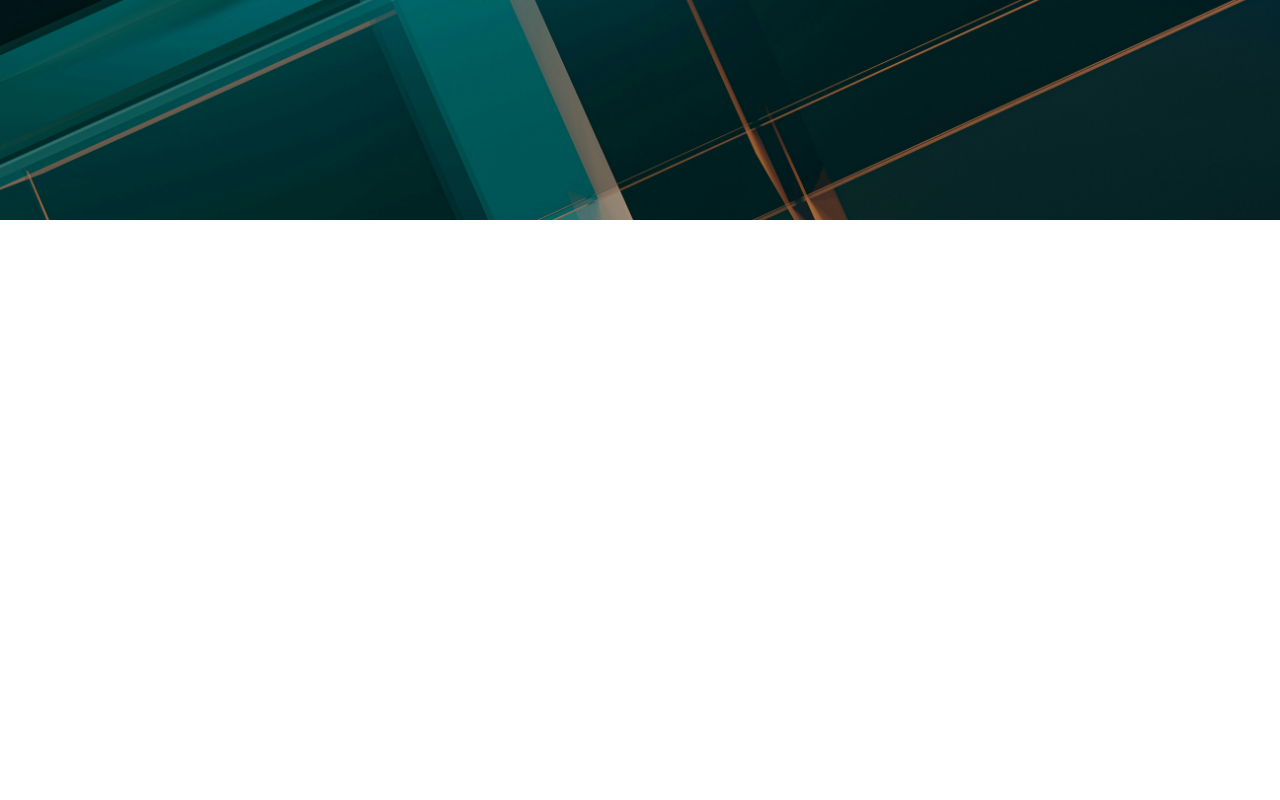
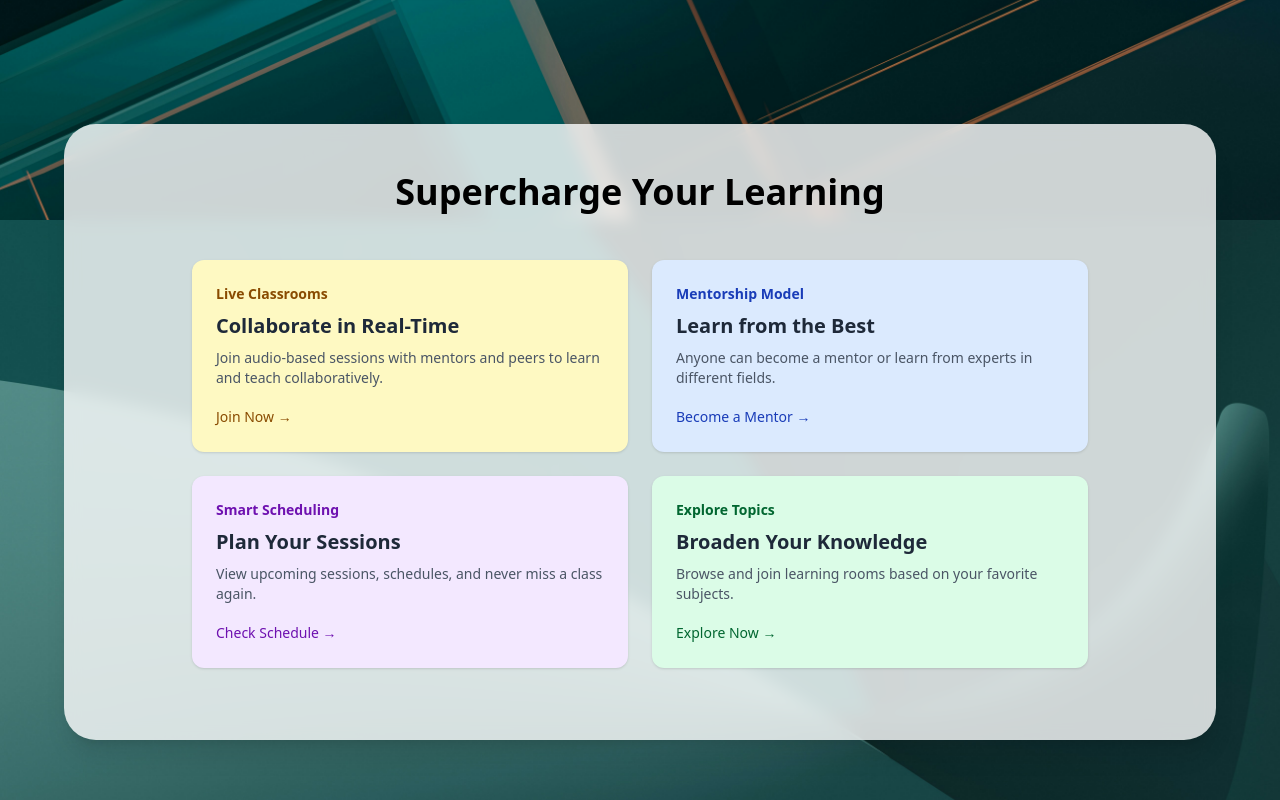
Before and after one commit to Vivek08v/Sahpathi, a React (Vite) app in the folder client/: page / in a window 1280 px wide. Shown: the part 580-1380 px from the top of the page. Before the commit the page ends 800 px from the top, so only its background shows below. Built offline with nearby package versions, Linux system fonts and the light colour scheme.

Commit message:
feature section done

```diff
--- a/client/src/pages/Home.jsx
+++ b/client/src/pages/Home.jsx
@@ -1,6 +1,7 @@
 import faceImg from '../assets/home-img.jpeg'
 import lineBg from '../assets/line-bg.jpg'
 import heroSecImg from '../assets/heroSecImg.png'
+import featBg from '../assets/feat-bg.jpg'
 import Navbar from '../components/Navbar';
 
 const Home = () => {
@@ -18,7 +19,7 @@ const Home = () => {
         </div>
 
         {/* Hero Section */}
-        <div className="flex flex-col md:flex-row items-center justify-between mt-24 px-4 sm:px-6 md:px-10 lg:px-16 gap-12">
+        <div className="flex flex-col md:flex-row items-center justify-between mt-12 sm:mt-24 md:mt-24 lg:mt-36 px-4 sm:px-6 md:px-10 lg:px-16 gap-4 sm:gap-6 lg:gap-12">
           {/* Left Text Content */}
           <div className="flex-1 max-w-xl">
             <h1 className="text-4xl md:text-5xl font-bold mb-6 drop-shadow-lg text-left">
@@ -47,60 +48,51 @@ const Home = () => {
           </div>
         </div>
       </div>
+
+      <div className='h-screen bg-cover bg-center bg-amber-300'
+        style={{backgroundImage: `url(${featBg})`}}>
+        {/* <div className="w-full h-full bg-white/80 backdrop-blur-sm flex flex-col items-center justify-center px-4"> */}
+        <div className="max-w-6xl mx-auto -mt-8 sm:-mt-8 md:-mt-16 lg:-mt-24 mb-8 px-4 py-12 pb-18 bg-white/80 backdrop-blur-sm rounded-4xl shadow-xl flex flex-col items-center justify-center z-20 relative">
+          <h2 className="text-3xl sm:text-4xl font-bold text-center mb-12">Supercharge Your Learning</h2>
+
+          <div className="grid grid-cols-1 md:grid-cols-2 gap-6 max-w-4xl w-full">
+            {/* Feature 1 */}
+            <div className="bg-yellow-100 rounded-xl p-6 shadow-sm hover:shadow-lg transition-all duration-200">
+              <p className="text-sm font-semibold text-yellow-800 mb-2">Live Classrooms</p>
+              <h3 className="text-xl font-bold text-gray-800 mb-2">Collaborate in Real-Time</h3>
+              <p className="text-sm text-gray-600 mb-4">Join audio-based sessions with mentors and peers to learn and teach collaboratively.</p>
+              <button className="text-sm font-medium text-yellow-800 hover:underline">Join Now →</button>
+            </div>
+
+            {/* Feature 2 */}
+            <div className="bg-blue-100 rounded-xl p-6 shadow-sm hover:shadow-lg transition-all duration-200">
+              <p className="text-sm font-semibold text-blue-800 mb-2">Mentorship Model</p>
+              <h3 className="text-xl font-bold text-gray-800 mb-2">Learn from the Best</h3>
+              <p className="text-sm text-gray-600 mb-4">Anyone can become a mentor or learn from experts in different fields.</p>
+              <button className="text-sm font-medium text-blue-800 hover:underline">Become a Mentor →</button>
+            </div>
+
+            {/* Feature 3 */}
+            <div className="bg-purple-100 rounded-xl p-6 shadow-sm hover:shadow-lg transition-all duration-200">
+              <p className="text-sm font-semibold text-purple-800 mb-2">Smart Scheduling</p>
+              <h3 className="text-xl font-bold text-gray-800 mb-2">Plan Your Sessions</h3>
+              <p className="text-sm text-gray-600 mb-4">View upcoming sessions, schedules, and never miss a class again.</p>
+              <button className="text-sm font-medium text-purple-800 hover:underline">Check Schedule →</button>
+            </div>
+
+            {/* Feature 4 */}
+            <div className="bg-green-100 rounded-xl p-6 shadow-sm hover:shadow-lg transition-all duration-200">
+              <p className="text-sm font-semibold text-green-800 mb-2">Explore Topics</p>
+              <h3 className="text-xl font-bold text-gray-800 mb-2">Broaden Your Knowledge</h3>
+              <p className="text-sm text-gray-600 mb-4">Browse and join learning rooms based on your favorite subjects.</p>
+              <button className="text-sm font-medium text-green-800 hover:underline">Explore Now →</button>
+            </div>
+          </div>
+        </div>
+
+      </div>
     </div>
   );
 };
 
 export default Home;
-
-// const Home = () => {
-//   return (
-//     <div className='min-h-screen flex flex-col'>
-//       <div className='h-screen bg-cover bg-center pt-10 px-6 text-white'
-//         style={{ backgroundImage: `url(${lineBg})` }}
-//       >
-//         {/* Navbar */}
-//         <div className="w-full flex justify-center px-16">
-//           <Navbar />
-//         </div>
-
-//         {/* Hero Section */}
-//         <div className="flex flex-col md:flex-row items-center justify-between mt-24 px-6 md:px-16 gap-12">
-//           {/* Left Text Content */}
-//           <div className="flex-1 max-w-xl">
-//             <h1 className="text-4xl md:text-5xl font-bold mb-6 drop-shadow-lg text-left">
-//               Collaborative Learning Redefined
-//             </h1>
-//             <p className="text-lg md:text-xl mb-8 text-white/90 drop-shadow-md text-left">
-//               Sahpathi brings together passionate learners and mentors in real-time interactive classrooms. Whether you're preparing for exams or just exploring new topics — Sahpathi is your space to grow.
-//             </p>
-//             <div className="flex gap-4">
-//               <button className="bg-blue-600 hover:bg-blue-700 text-white font-medium px-6 py-3 rounded-lg shadow-md transition-all">
-//                 Start Learning
-//               </button>
-//               <button className="bg-white/10 hover:bg-white/20 text-white font-medium px-6 py-3 rounded-lg border border-white/20 backdrop-blur-sm shadow-md transition-all">
-//                 Become a Mentor
-//               </button>
-//             </div>
-//           </div>
-
-//           {/* Right Image */}
-//           <div className="flex-1 flex justify-center">
-//             <img
-//               src={heroSecImg} // Replace with your imported image or local asset path
-//               alt="Collaboration Illustration"
-//               className="max-w-2xl w-full object-contain drop-shadow-lg"
-//             />
-//           </div>
-//         </div>
-//       </div>
-
-//       {/* <div className='h-screen bg-cover bg-center bg-amber-300'
-//       style={{backgroundImage: `url(${faceImg})`}}>
-//         Home 2
-//       </div> */}
-//     </div>
-//   )
-// }
-
-// export default Home;
```
Also changed, not shown: client/src/assets/feat-bg.jpg (added).
